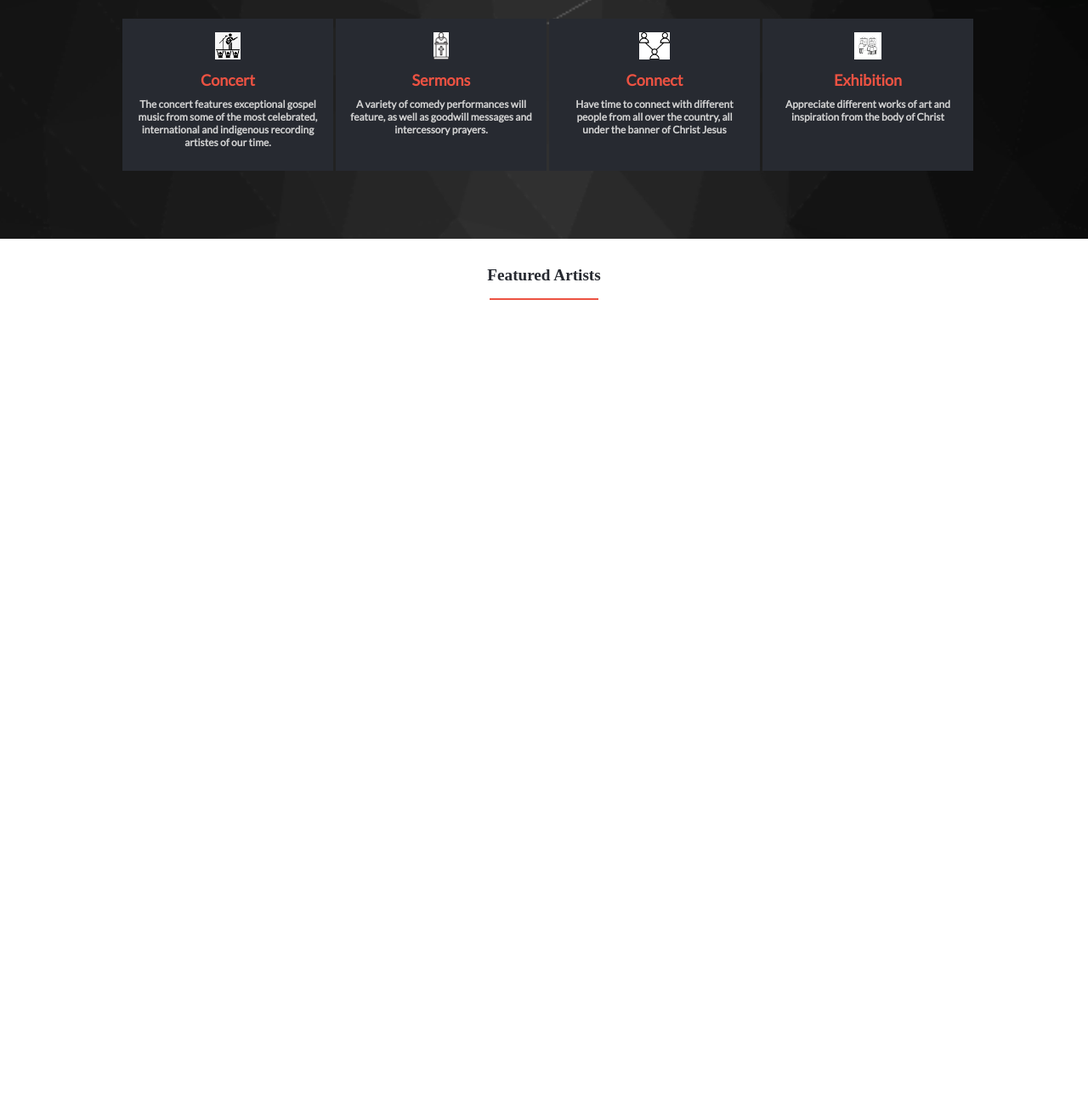
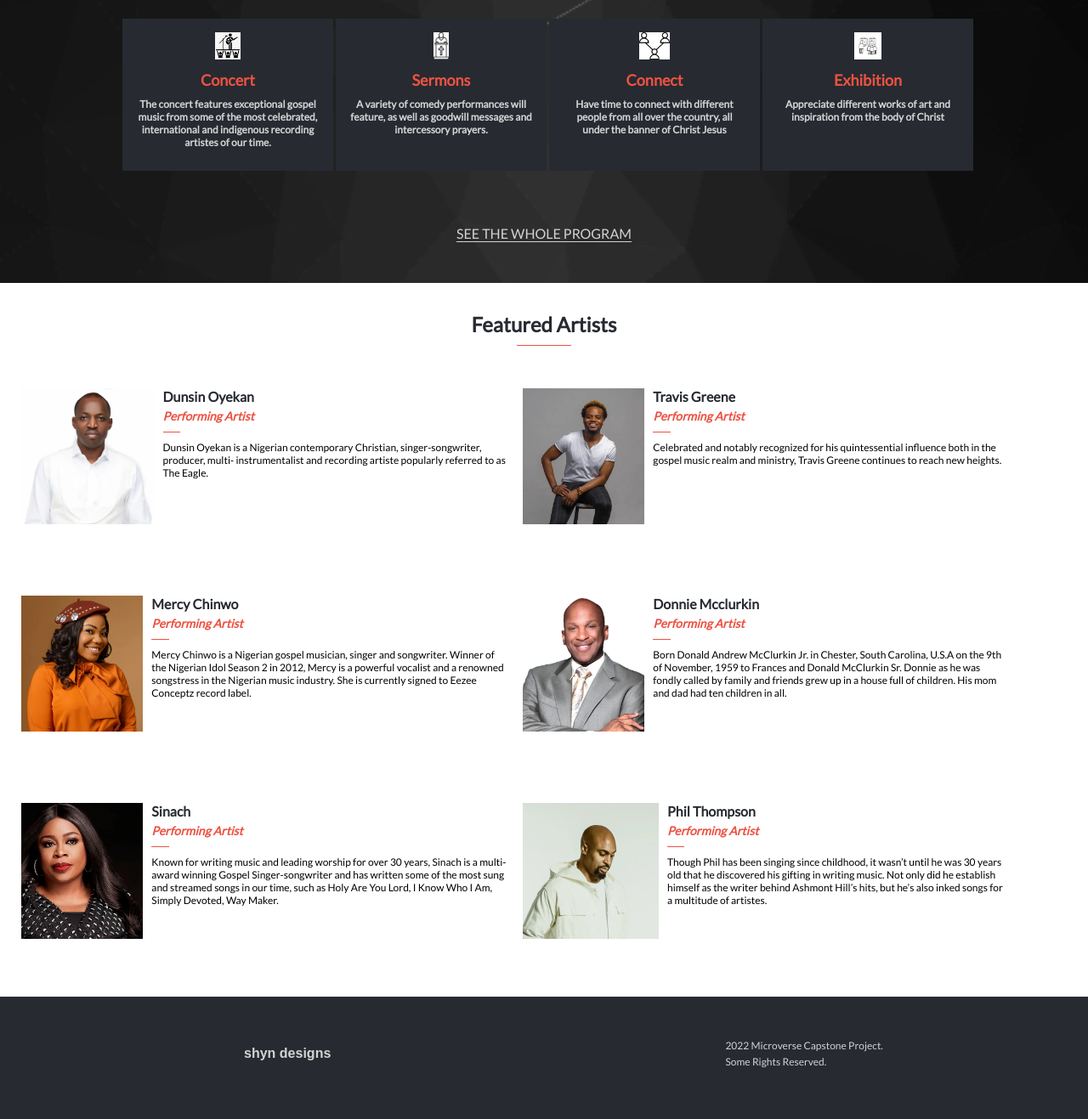
Before and after one commit to Nuga0909/Capstone-project1-Concert-page, a website: page index.html in a window 1280 px wide. Shown: the part 844-2161 px from the top of the page at 85% size. Before the commit the page ends 1245 px from the top, so only its background shows below. Drawn offline with Linux system fonts and the light colour scheme; a web font is replaced by a local one.

Commit message:
update js and css files

```diff
--- a/index.css
+++ b/index.css
@@ -344,68 +344,81 @@ footer {
   padding: 2px;
 }
 
-/* artists */
-
-.performers {
-  display: grid;
-  background-color: white;
+h3.main-title {
+  text-align: center;
+  font-family: var(--lato);
+  font-size: x-large;
+  padding-top: 10px;
+  padding-bottom: 0;
+  margin-bottom: 10px;
+  color: var(--dark-grey);
 }
 
-.performers .main-title {
-  color: #272a31;
-  text-align: center;
-  font-size: larger;
-  font-weight: bold;
-  margin-top: 2rem;
-  margin-left: 0;
-  margin-bottom: 0.5rem;
+hr.artists-line {
+  margin-bottom: 50px;
 }
 
-.performers .artists-line {
-  width: 10%;
-  margin-left: auto;
-  margin-right: auto;
-  margin-bottom: 1rem;
-  border: none;
-  border-bottom: 2px solid #ec5242;
+ul.artist-parts {
+  display: flex;
+  padding: 0;
+  margin-left: -15px;
+  margin-bottom: 3em;
 }
 
-.performers .artist-parts {
-  display: flex;
-  align-items: center;
-  padding: 10px;
-  margin: 0.75rem 0.75rem 0 0.75rem;
+img.artist-pic {
+  height: 7em;
 }
 
-.performers .artist-parts .artist-text-box {
-  padding-right: 5%;
-  padding-left: 5%;
+ul.artist-details {
+  padding-left: 10px;
 }
 
-.performers .artist-parts .artist-name {
-  font-weight: bold;
+.performers li {
+  list-style: none;
 }
 
-.performers .artist-parts .artist-title {
-  font-style: italic;
-  font-weight: bold;
-  font-size: small;
-  color: #ec5242;
+li.artist-name {
+  font-family: var(--lato);
+  font-weight: 800;
+  color: var(--dark-grey);
 }
 
-.performers .artist-parts .artist-line {
-  width: 40%;
-  margin-left: 0;
-  border: none;
-  border-bottom: 2px solid #e0e0e0;
+li.artist-title {
+  color: var(--orange-color);
+  font-size: 14px;
+  font-family: var(--lato);
+  font-style: italic;
+  font-weight: 600;
+  padding-top: 5px;
 }
 
-.performers .artist-parts .artist-description {
-  color: black;
-  font-size: small;
+hr.artist-line {
+  margin: 10px 0;
 }
 
-/* artists */
+li.artist-description {
+  font-family: var(--lato);
+  font-size: 12px;
+}
+
+.desktop-only {
+  display: none;
+}
+
+.btn-more {
+  padding: 20px;
+  width: -webkit-fill-available;
+  margin: 1em 15px;
+  border: 2px solid rgb(211, 211, 211, 0.8);
+  margin-bottom: 5em;
+  cursor: pointer;
+  font-family: var(--lato);
+  font-size: medium;
+}
+
+.desktop-p {
+  display: none;
+}
 
 @media screen and (min-width: 768px) {
   .upper-header {
@@ -561,4 +574,41 @@ footer {
     padding-left: 4em;
     justify-content: space-around;
   }
+
+  .btn-more {
+    display: none;
+  }
+
+  .desktop-only {
+    display: block;
+  }
+
+  .artists-box {
+    display: grid;
+    grid-template-columns: 45% 45%;
+    gap: 2em;
+  }
+
+  img.artist-pic {
+    height: 10em;
+  }
+
+  .desktop-p {
+    display: block;
+    color: var(--light-grey);
+    font-family: var(--lato);
+    border-bottom: 1px solid #d3d3d3;
+  }
+
+  footer.desktop-only {
+    background-color: var(--dark-grey);
+    margin: 0;
+    height: 7em;
+    padding-top: 2em;
+  }
+
+  .wit {
+    color: var(--light-grey);
+  }
+
 }
--- a/index.html
+++ b/index.html
@@ -101,9 +101,19 @@
           </li>
         </ul>
       </div>
+      <p class="desktop-p">SEE THE WHOLE PROGRAM</p>
     </section>
     <section class="performers" id="performersId">
       <!-- This section is created dynamically -->
     </section>
+    <footer class="desktop-only">
+      <div class="footer-bottom">
+        <h2 class="wit">shyn designs</h2>
+        <div class="footer-bottoma" >
+          <p class="wit">2022 Microverse Capstone Project.</p>
+          <p class="wit">Some Rights Reserved.</p>
+        </div>
+      </div>
+    </footer>
   </body>
 </html>
--- a/index.js
+++ b/index.js
@@ -23,13 +23,13 @@ const artists = [
     name: 'Dunsin Oyekan',
     picture: './assets/dunsin.webp',
     role: 'Performing Artist',
-    description: 'Dunsin Oyekan is a Nigerian contemporary Christian, singer-songwriter, producer, multi- instrumentalist and recording artiste popularly referred to as The Eagle. He is the convener of the Code Red Worship Experience.',
+    description: 'Dunsin Oyekan is a Nigerian contemporary Christian, singer-songwriter, producer, multi- instrumentalist and recording artiste popularly referred to as The Eagle.',
   },
   {
     name: 'Travis Greene',
     picture: './assets/travis-greene-bio.webp',
     role: 'Performing Artist',
-    description: 'Celebrated and notably recognized for his quintessential influence both in the gospel music realm and ministry, Travis Greene continues to reach new heights, beyond those that led him to being an inspirational trailblazer in his own right.',
+    description: 'Celebrated and notably recognized for his quintessential influence both in the gospel music realm and ministry, Travis Greene continues to reach new heights.',
   },
   {
     name: 'Mercy Chinwo',
@@ -47,7 +47,13 @@ const artists = [
     name: 'Sinach',
     picture: './assets/sinach-bio.webp',
     role: 'Performing Artist',
-    description: 'Known for writing music and leading worship for over 30 years, Sinach is a multi-award winning Gospel Singer-songwriter and has written some of the most sung and streamed songs in our time, such as Holy Are You Lord, I Know Who I Am, Simply Devoted, Way Maker, There’s an Overflow, Greatest Lord and many more.',
+    description: 'Known for writing music and leading worship for over 30 years, Sinach is a multi-award winning Gospel Singer-songwriter and has written some of the most sung and streamed songs in our time, such as Holy Are You Lord, I Know Who I Am, Simply Devoted, Way Maker.',
+  },
+  {
+    name: 'Phil Thompson',
+    picture: './assets/Phil_Thompson.webp',
+    role: 'Performing Artist',
+    description: 'Though Phil has been singing since childhood, it wasn’t until he was 30 years old that he discovered his gifting in writing music. Not only did he establish himself as the writer behind Ashmont Hill’s hits, but he’s also inked songs for a multitude of artistes.',
   },
 ];
 
@@ -61,51 +67,55 @@ document.addEventListener('DOMContentLoaded', (event) => {
   const artistsUl = document.createElement('ul');
   artistsUl.className = 'artists-box';
   artistSection.append(artistsH3, artistsHr, artistsUl);
-  for (let i = 0; i <= 5; i += 1) {
+  for (let i = 0; i < 6; i += 1) {
     const artistsLi = document.createElement('li');
     if (i > 1) {
       artistsLi.className = 'desktop-only';
     }
-    console.log(artists[i].name);
-    // artistsUl.appendChild(artistsLi);
-    // const artistsDiv = document.createElement('div');
-    // artistsLi.appendChild(artistsDiv);
-    // const artistsUlMini = document.createElement('ul');
-    // artistsUlMini.className = 'artist-parts';
-    // artistsDiv.appendChild(artistsUlMini);
-    // const artistImageLi = document.createElement('li');
-    // artistImageLi.className = 'artist-img';
-    // artistsUlMini.appendChild(artistImageLi);
-    // const artistImage = document.createElement('img');
-    // artistImage.className = 'artist-pic';
-    // artistImage.src = artists[i].picture;
-    // artistImage.alt = 'artist-image';
-    // artistImageLi.appendChild(artistImage);
-    // const artistTextsLi = document.createElement('li');
-    // artistTextsLi.className = 'artist-text-box';
-    // artistsUlMini.appendChild(artistTextsLi);
+    artistsUl.appendChild(artistsLi);
+    const artistsDiv = document.createElement('div');
+    artistsLi.appendChild(artistsDiv);
+    const artistsUlMini = document.createElement('ul');
+    artistsUlMini.className = 'artist-parts';
+    artistsDiv.appendChild(artistsUlMini);
+    const artistImageLi = document.createElement('li');
+    artistImageLi.className = 'artist-img';
+    artistsUlMini.appendChild(artistImageLi);
+    const artistImage = document.createElement('img');
+    artistImage.className = 'artist-pic';
+    artistImage.src = artists[i].picture;
+    artistImage.alt = 'artist-image';
+    artistImageLi.appendChild(artistImage);
+    const artistTextsLi = document.createElement('li');
+    artistTextsLi.className = 'artist-text-box';
+    artistsUlMini.appendChild(artistTextsLi);
 
-    // const artistDetailsUl = document.createElement('ul');
-    // artistDetailsUl.className = 'artist-details';
-    // artistTextsLi.appendChild(artistDetailsUl);
+    const artistDetailsUl = document.createElement('ul');
+    artistDetailsUl.className = 'artist-details';
+    artistTextsLi.appendChild(artistDetailsUl);
 
-    // const artistNameLi = document.createElement('li');
-    // artistNameLi.className = 'artist-name';
-    // artistDetailsUl.appendChild(artistNameLi);
-    // artistNameLi.innerText = artists[i].name;
+    const artistNameLi = document.createElement('li');
+    artistNameLi.className = 'artist-name';
+    artistDetailsUl.appendChild(artistNameLi);
+    artistNameLi.innerText = artists[i].name;
 
-    // const artistRoleLi = document.createElement('li');
-    // artistRoleLi.className = 'artist-title';
-    // artistDetailsUl.appendChild(artistRoleLi);
-    // artistRoleLi.innerText = artists[i].role;
+    const artistRoleLi = document.createElement('li');
+    artistRoleLi.className = 'artist-title';
+    artistDetailsUl.appendChild(artistRoleLi);
+    artistRoleLi.innerText = artists[i].role;
 
-    // const artistLine = document.createElement('hr');
-    // artistLine.className = 'artist-line';
-    // artistDetailsUl.appendChild(artistLine);
+    const artistLine = document.createElement('hr');
+    artistLine.className = 'artist-line';
+    artistDetailsUl.appendChild(artistLine);
 
-    // const artistDescrLi = document.createElement('li');
-    // artistDescrLi.className = 'artist-description';
-    // artistDetailsUl.appendChild(artistDescrLi);
-    // artistDescrLi.innerText = artists[i].description;
+    const artistDescrLi = document.createElement('li');
+    artistDescrLi.className = 'artist-description';
+    artistDetailsUl.appendChild(artistDescrLi);
+    artistDescrLi.innerText = artists[i].description;
   }
+
+  const btnMore = document.createElement('button');
+  btnMore.innerText = 'MORE';
+  btnMore.className = 'btn-more';
+  artistSection.append(btnMore);
 });
```
Also changed, not shown: assets/Phil_Thompson.webp (added).
